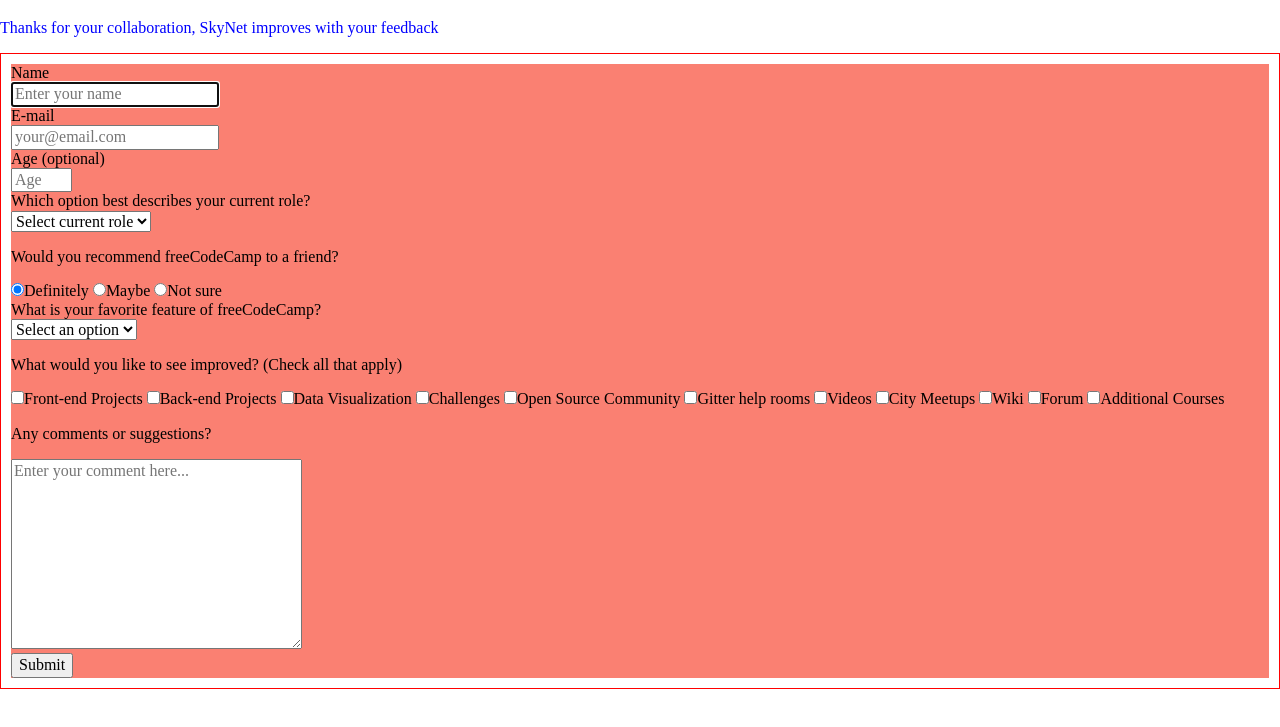
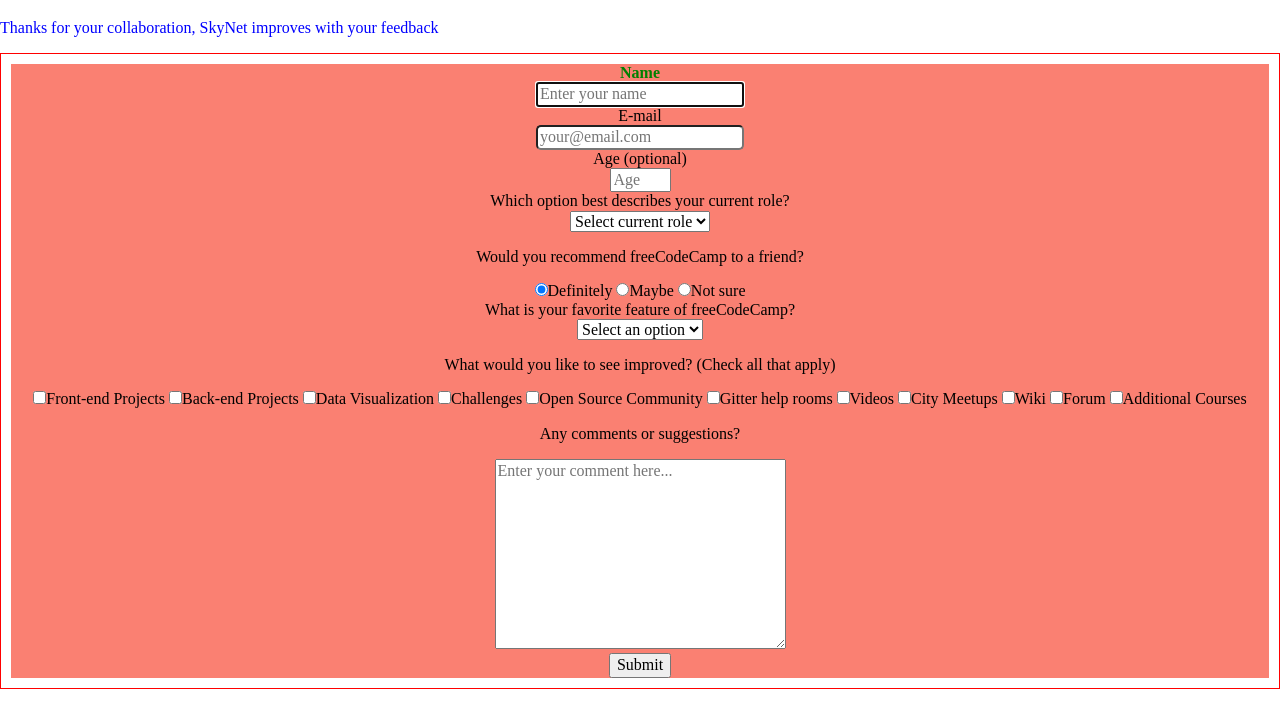
Before and after one commit to mmramire/FCC-Survey-Form, a plain HTML site: page index.html in a window 1280 px wide. Shown: the part 61-788 px from the top of the page. Drawn offline with Linux system fonts and the light colour scheme.

Commit message:
Update styles.css
Cambios menores visuales en estructura css

```diff
--- a/css/styles.css
+++ b/css/styles.css
@@ -5,24 +5,46 @@
   box-sizing: border-box;
 }
 
-#title {
-    color: crimson;
+main {
+  border: 1px solid red;
+  padding: 10px;
 }
 
 #description {
-    color: blue;
+  color: blue;
 }
 
-main {
-    border: 1px solid red;
-    padding: 10px;
+#email-label {
+}
 
+#email {
+    border-radius: 5px;
+}
+
+
+#name-label {
+    color: green;
+    font-weight: bolder;
+}
+
+#name {
+    font-weight:lighter;
+    color: blue;
 }
 
 #survey-form {
     background-color: salmon;
+    display: flex;
+    flex-direction: column;
+    flex-wrap: wrap;
+    align-items: center;
 }
 
+
 #survey-form > label {
-    text-transform: capitalize;
+  text-transform: capitalize;
 }
+
+#title {
+  color: crimson;
+}
```
